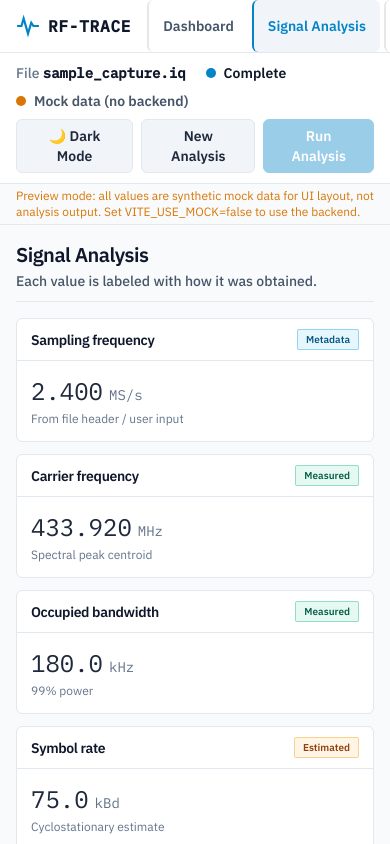
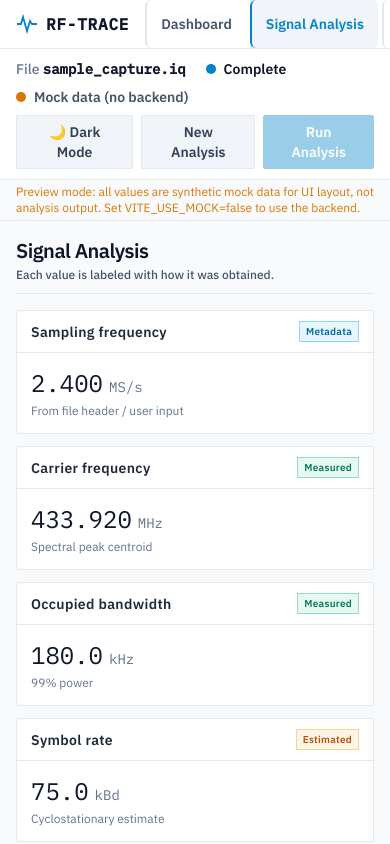
Before and after one commit to MdWaajid/RF-TRACE, a React (Vite) app: page / in a window 390 px wide. Both pictures are taken after a click on the button "Signal Analysis". Shown: the top 844 px of the page. Built offline with nearby package versions, Linux system fonts and the light colour scheme; no server answers.

Commit message:
Fix Light and Dark UI themes with professional colors, high contrast typography, and hover effects

```diff
--- a/src/components/ui.tsx
+++ b/src/components/ui.tsx
@@ -2,35 +2,58 @@ import type { ReactNode } from 'react';
 import type { Provenance } from '../types';
 
 const tone: Record<Provenance, string> = {
-  Measured: 'text-emerald-800 dark:text-emerald-300 border-emerald-500/40 bg-emerald-500/10 font-bold',
-  Estimated: 'text-amber-800 dark:text-amber-300 border-amber-500/40 bg-amber-500/10 font-bold',
-  Metadata: 'text-sky-800 dark:text-sky-300 border-sky-500/40 bg-sky-500/10 font-bold',
-  Unknown: 'text-slate-700 dark:text-slate-400 border-slate-400 dark:border-slate-600 bg-slate-500/10 font-bold',
+  Measured: 'text-emerald-700 dark:text-emerald-400 border-emerald-500/40 bg-emerald-500/10 font-semibold shadow-xs',
+  Estimated: 'text-amber-700 dark:text-amber-400 border-amber-500/40 bg-amber-500/10 font-semibold shadow-xs',
+  Metadata: 'text-sky-700 dark:text-sky-400 border-sky-500/40 bg-sky-500/10 font-semibold shadow-xs',
+  Unknown: 'text-slate-600 dark:text-slate-400 border-slate-400 dark:border-slate-600 bg-slate-500/10 font-medium',
 };
+
 export const SourceBadge = ({ s }: { s: Provenance }) => (
-  <span className={`text-[10px] font-bold border rounded-sm px-2 py-0.5 shadow-2xs ${tone[s]}`}>{s}</span>
+  <span className={`text-[10px] font-semibold tracking-wide border rounded-xs px-1.5 py-0.5 ${tone[s]}`}>{s}</span>
 );
+
 export const Card = ({ title, right, children, className = '' }: { title: string; right?: ReactNode; children: ReactNode; className?: string }) => (
-  <section className={`bg-panel border border-line rounded-md shadow-xs transition-all duration-150 ${className}`}>
-    <header className="flex items-center justify-between gap-2 px-3.5 py-2.5 border-b border-line bg-raised/50">
-      <h3 className="text-sm font-bold text-slate-900 dark:text-slate-100 tracking-tight">{title}</h3>{right}
+  <section className={`bg-panel border border-line rounded-sm shadow-xs hover:border-line/80 transition-all duration-150 ${className}`}>
+    <header className="flex items-center justify-between gap-2 px-3.5 py-2.5 border-b border-line bg-raised/40">
+      <h3 className="text-sm font-semibold tracking-wide text-slate-800 dark:text-slate-200">{title}</h3>{right}
     </header>
-    <div className="p-3.5 text-slate-800 dark:text-slate-200">{children}</div>
+    <div className="p-3.5">{children}</div>
   </section>
 );
+
 export const Page = ({ title, sub, actions, children }: { title: string; sub?: string; actions?: ReactNode; children: ReactNode }) => (
   <div className="space-y-4">
-    <div className="flex flex-wrap items-end justify-between gap-2 border-b border-line/40 pb-2.5">
-      <div><h1 className="text-xl font-extrabold text-slate-900 dark:text-slate-100 tracking-tight">{title}</h1>{sub && <p className="text-sm text-slate-600 dark:text-slate-400 font-medium mt-0.5">{sub}</p>}</div>{actions}
-    </div>{children}
+    <div className="flex flex-wrap items-end justify-between gap-2 border-b border-line/60 pb-2.5">
+      <div>
+        <h1 className="text-xl font-bold tracking-tight text-slate-900 dark:text-slate-100">{title}</h1>
+        {sub && <p className="text-xs text-slate-600 dark:text-slate-400 mt-0.5 font-medium">{sub}</p>}
+      </div>
+      {actions}
+    </div>
+    {children}
   </div>
 );
+
 export const Empty = ({ text = 'No analysis data. Upload a file on the Dashboard and run the analysis.' }: { text?: string }) => (
-  <div className="border border-dashed border-line rounded-md p-10 text-center text-sm text-slate-600 dark:text-slate-400 font-semibold bg-raised/20">{text}</div>
+  <div className="border border-dashed border-line rounded-sm p-10 text-center text-sm text-slate-600 dark:text-slate-400 font-medium bg-raised/20">{text}</div>
 );
+
 export const Btn = ({ children, primary, ...p }: { primary?: boolean } & React.ButtonHTMLAttributes<HTMLButtonElement>) => (
-  <button {...p} className={`px-3.5 py-1.5 text-sm rounded-md border transition-all duration-150 disabled:opacity-40 disabled:cursor-not-allowed ${primary ? 'bg-accent text-white dark:text-bg border-accent font-bold hover:brightness-110 shadow-xs active:scale-[0.98]' : 'border-line bg-raised text-slate-800 dark:text-slate-200 hover:border-slate-400 font-semibold active:scale-[0.98]'}`}>{children}</button>
+  <button
+    {...p}
+    className={`px-3.5 py-1.5 text-sm rounded-sm border font-semibold transition-all duration-150 disabled:opacity-40 disabled:cursor-not-allowed ${
+      primary
+        ? 'bg-accent text-white dark:text-slate-950 border-accent hover:brightness-110 active:scale-[0.98] shadow-xs'
+        : 'border-line bg-raised text-slate-700 dark:text-slate-200 hover:text-slate-900 dark:hover:text-white hover:border-slate-400 active:scale-[0.98]'
+    }`}
+  >
+    {children}
+  </button>
 );
+
 export const Row = ({ k, v }: { k: string; v: ReactNode }) => (
-  <div className="flex justify-between gap-4 py-1.5 text-sm border-b border-line/50 last:border-0 items-center"><span className="text-slate-600 dark:text-slate-400 font-medium">{k}</span><span className="font-mono text-right text-slate-900 dark:text-slate-100 font-bold">{v}</span></div>
+  <div className="flex justify-between items-center gap-4 py-1.5 text-sm border-b border-line/50 last:border-0 hover:bg-raised/40 px-1 -mx-1 rounded-xs transition-colors">
+    <span className="text-slate-600 dark:text-slate-400 font-medium">{k}</span>
+    <span className="font-mono text-right text-slate-900 dark:text-slate-100 font-bold">{v}</span>
+  </div>
 );
--- a/src/index.css
+++ b/src/index.css
@@ -2,7 +2,11 @@
 @tailwind components;
 @tailwind utilities;
 
-/* PROFESSIONAL LIGHT THEME */
+/* =========================================
+   PRO DESIGN SYSTEM - DUAL THEME PALETTES
+   ========================================= */
+
+/* LIGHT MODE (DEFENSE / AEROSPACE SIGNAL WORKSTATION) */
 :root,
 html.light {
   --color-bg: #f8fafc;
@@ -10,6 +14,7 @@ html.light {
   --color-raised: #f1f5f9;
   --color-line: #e2e8f0;
   --color-accent: #0284c7;
+  --color-accent-hover: #0369a1;
   --color-warn: #d97706;
   --color-bad: #e11d48;
   --color-text-main: #0f172a;
@@ -18,25 +23,33 @@ html.light {
   --color-title: #020617;
 }
 
-/* SLEEK TACTICAL DARK THEME */
+/* DARK MODE (CYBERPUNK / HIGH-TECH SIGINT LABORATORY) */
 html.dark {
-  --color-bg: #0a0d12;
-  --color-panel: #0f141b;
-  --color-raised: #151c25;
-  --color-line: #1f2833;
-  --color-accent: #3ddbc0;
-  --color-warn: #e8b04a;
-  --color-bad: #ef6a6a;
-  --color-text-main: #f8fafc;
+  --color-bg: #090d14;
+  --color-panel: #111827;
+  --color-raised: #1f2937;
+  --color-line: #374151;
+  --color-accent: #06b6d4;
+  --color-accent-hover: #22d3ee;
+  --color-warn: #f59e0b;
+  --color-bad: #f43f5e;
+  --color-text-main: #f9fafb;
   --color-text-sub: #cbd5e1;
   --color-text-muted: #94a3b8;
-  --color-title: #f1f5f9;
+  --color-title: #ffffff;
 }
 
 body {
   background-color: var(--color-bg);
   color: var(--color-text-main);
-  @apply font-sans antialiased transition-colors duration-200;
+  @apply font-sans antialiased transition-colors duration-200 selection:bg-sky-500/20 selection:text-sky-900 dark:selection:text-sky-200;
+}
+
+/* Input placeholder support */
+input::placeholder,
+textarea::placeholder {
+  color: var(--color-text-muted);
+  opacity: 0.8;
 }
 
 :focus-visible {
@@ -44,9 +57,18 @@ body {
   outline-offset: 2px;
 }
 
-/* PLACEHOLDER TEXT */
-input::placeholder,
-textarea::placeholder {
-  color: var(--color-text-muted);
-  opacity: 0.7;
+/* Custom scrollbar styling for technical feel */
+::-webkit-scrollbar {
+  width: 6px;
+  height: 6px;
 }
+::-webkit-scrollbar-track {
+  background: var(--color-bg);
+}
+::-webkit-scrollbar-thumb {
+  background: var(--color-line);
+  border-radius: 3px;
+}
+::-webkit-scrollbar-thumb:hover {
+  background: var(--color-text-muted);
+}
--- a/src/layouts/AppLayout.tsx
+++ b/src/layouts/AppLayout.tsx
@@ -31,14 +31,14 @@ export function AppLayout({ page, setPage, a, children }: { page: PageId; setPag
   return (
     <div className="min-h-screen flex flex-col md:flex-row">
       <aside className="md:w-56 md:min-h-screen shrink-0 bg-panel border-b md:border-b-0 md:border-r border-line flex md:flex-col overflow-x-auto">
-        <div className="flex items-center gap-2 px-4 py-3.5 md:py-4 shrink-0">
-          <svg width="24" height="24" viewBox="0 0 22 22" fill="none" stroke="var(--color-accent)" strokeWidth="2"><path d="M1 11h4l2-7 4 14 3-10 2 3h5" /></svg>
-          <span className="font-mono font-black text-base tracking-wider text-slate-900 dark:text-slate-100">RF-TRACE</span>
+        <div className="flex items-center gap-2 px-4 py-3 md:py-4 shrink-0">
+          <svg width="22" height="22" viewBox="0 0 22 22" fill="none" stroke="var(--color-accent)" strokeWidth="1.8"><path d="M1 11h4l2-7 4 14 3-10 2 3h5" /></svg>
+          <span className="font-mono font-bold tracking-wider text-slate-900 dark:text-slate-100 text-base">RF-TRACE</span>
         </div>
         <nav className="flex md:flex-col md:px-2 md:pb-4 gap-1" aria-label="Main">
           {NAV.map((n) => (
             <button key={n} onClick={() => setPage(n)} aria-current={page === n}
-              className={`text-left whitespace-nowrap text-sm px-3.5 py-2.5 rounded-md border-l-2 font-semibold transition-all duration-150 ${page === n ? 'bg-raised text-accent border-accent shadow-xs' : 'text-slate-600 dark:text-slate-400 hover:text-slate-900 dark:hover:text-slate-200 hover:bg-raised/60'}`}>{n}</button>
+              className={`text-left whitespace-nowrap text-sm px-3.5 py-2 rounded-md border-l-2 font-semibold transition-all duration-150 ${page === n ? 'bg-raised text-accent border-accent shadow-xs' : 'text-slate-600 dark:text-slate-400 hover:text-slate-900 dark:hover:text-slate-100 hover:bg-raised/60'}`}>{n}</button>
           ))}
         </nav>
       </aside>
```
